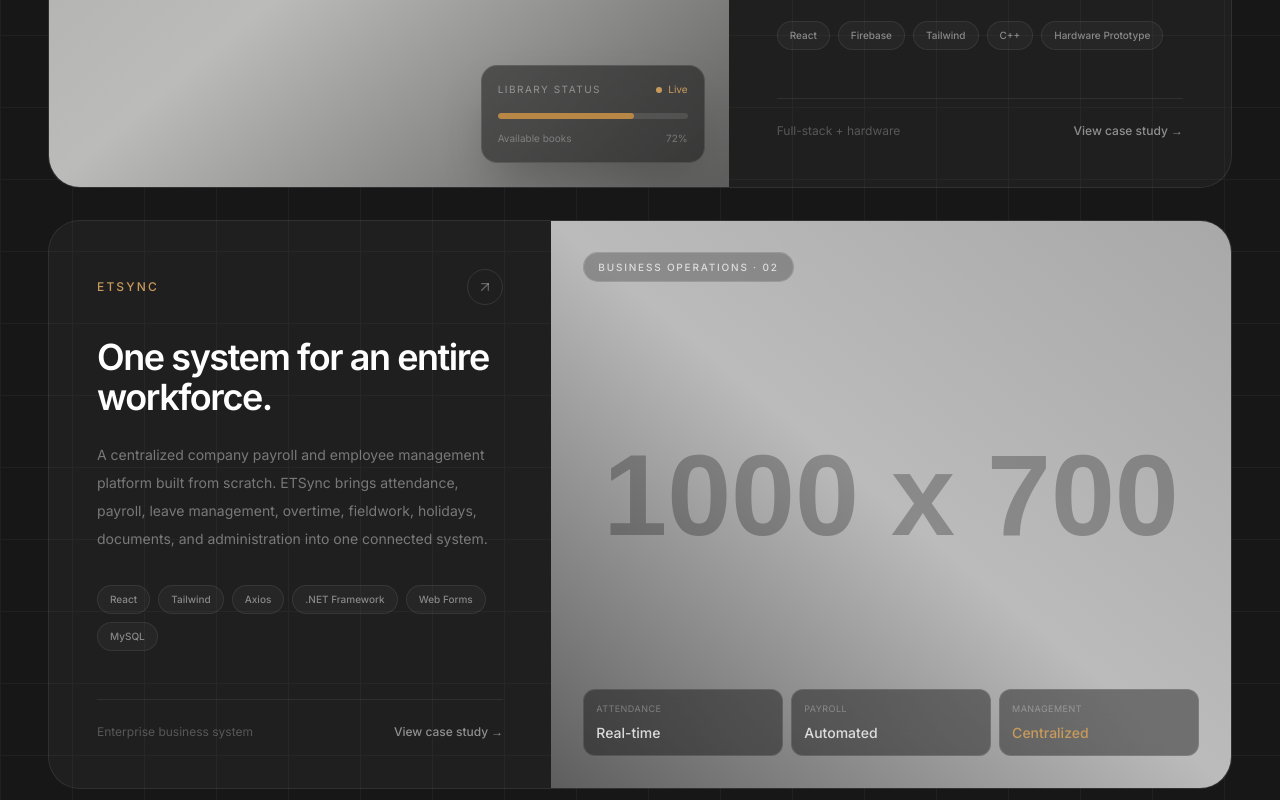
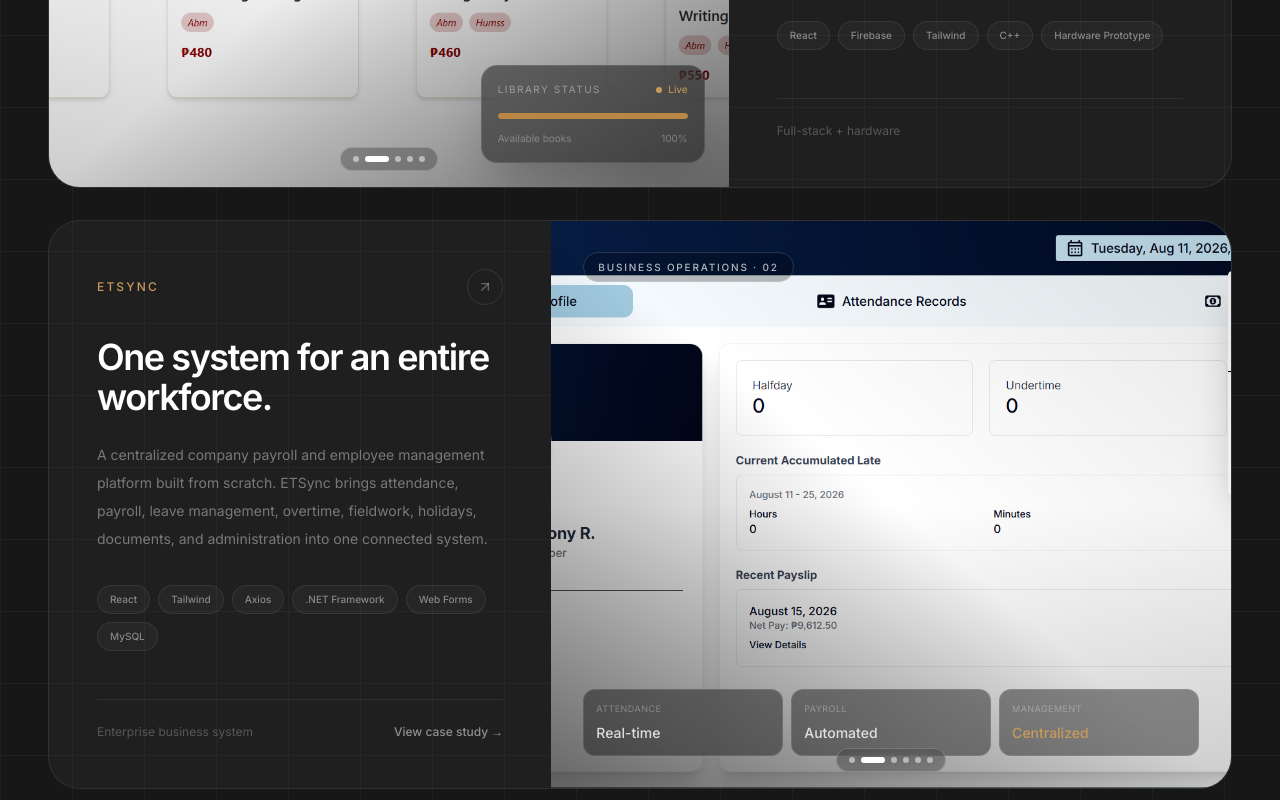
Before and after one commit to advento098/PersonalPortfolio, a React (Vite) app: page / in a window 1280 px wide. Shown: the part 6240-7040 px from the top of the page. Built offline with nearby package versions, Linux system fonts and the light colour scheme.

Commit message:
Feat: Project image carousel component

```diff
--- /dev/null
+++ b/src/components/ProjectCarousel.tsx
@@ -0,0 +1,101 @@
+import { useEffect, useState } from "react";
+import { ChevronLeft, ChevronRight } from "lucide-react";
+
+interface ProjectCarouselProps {
+  images: string[];
+  alt?: string;
+  interval?: number;
+  fit?: "cover" | "contain";
+}
+
+export default function ProjectCarousel({
+  images,
+  alt = "Project screenshot",
+  interval = 5000,
+  fit = "cover",
+}: ProjectCarouselProps) {
+  const [activeIndex, setActiveIndex] = useState(0);
+  const [isPaused, setIsPaused] = useState(false);
+
+  const next = () => {
+    setActiveIndex((current) => (current + 1) % images.length);
+  };
+
+  const previous = () => {
+    setActiveIndex((current) => (current - 1 + images.length) % images.length);
+  };
+
+  useEffect(() => {
+    if (images.length <= 1 || isPaused) return;
+
+    const timer = setInterval(next, interval);
+
+    return () => clearInterval(timer);
+  }, [images.length, interval, isPaused]);
+
+  if (!images.length) return null;
+
+  return (
+    <div
+      className="group relative h-full w-full overflow-hidden"
+      onMouseEnter={() => setIsPaused(true)}
+      onMouseLeave={() => setIsPaused(false)}
+    >
+      {/* Images */}
+      <div className="absolute inset-0">
+        {images.map((image, index) => (
+          <img
+            key={image}
+            src={image}
+            alt={`${alt} ${index + 1}`}
+            className={`absolute inset-0 h-full w-full transition-all duration-700 ease-out ${fit === "cover" ? "object-cover" : "object-contain"} ${
+              index === activeIndex ? "scale-100 opacity-100" : "scale-[1.03] opacity-0"
+            } `}
+          />
+        ))}
+      </div>
+
+      {/* Subtle overlay */}
+      <div className="pointer-events-none absolute inset-0 bg-gradient-to-t from-black/20 via-transparent to-transparent" />
+
+      {images.length > 1 && (
+        <>
+          {/* Previous */}
+          <button
+            type="button"
+            onClick={previous}
+            aria-label="Previous image"
+            className="absolute top-1/2 left-4 z-10 flex h-9 w-9 -translate-y-1/2 items-center justify-center rounded-full border border-white/20 bg-black/30 text-white opacity-0 backdrop-blur-md transition-all duration-300 group-hover:opacity-100 hover:bg-black/50"
+          >
+            <ChevronLeft size={18} strokeWidth={2} />
+          </button>
+
+          {/* Next */}
+          <button
+            type="button"
+            onClick={next}
+            aria-label="Next image"
+            className="absolute top-1/2 right-4 z-10 flex h-9 w-9 -translate-y-1/2 items-center justify-center rounded-full border border-white/20 bg-black/30 text-white opacity-0 backdrop-blur-md transition-all duration-300 group-hover:opacity-100 hover:bg-black/50"
+          >
+            <ChevronRight size={18} strokeWidth={2} />
+          </button>
+
+          {/* Dots */}
+          <div className="absolute bottom-4 left-1/2 z-10 flex -translate-x-1/2 items-center gap-1.5 rounded-full border border-white/20 bg-black/25 px-3 py-2 backdrop-blur-md">
+            {images.map((_, index) => (
+              <button
+                key={index}
+                type="button"
+                aria-label={`Go to image ${index + 1}`}
+                onClick={() => setActiveIndex(index)}
+                className={`h-1.5 rounded-full transition-all duration-300 ${
+                  index === activeIndex ? "w-6 bg-white" : "w-1.5 bg-white/50 hover:bg-white/80"
+                } `}
+              />
+            ))}
+          </div>
+        </>
+      )}
+    </div>
+  );
+}
--- a/src/components/Projects.tsx
+++ b/src/components/Projects.tsx
@@ -1,8 +1,24 @@
 import { motion } from "framer-motion";
 import { ArrowUpRight } from "lucide-react";
 import { ArchitectureLine, ArchitectureNode, MiniArchitectureNode } from "./Architectures";
+import Bedan1 from "../assets/images/bedan-1.png";
+import Bedan2 from "../assets/images/bedan-2.png";
+import Bedan3 from "../assets/images/bedan-proto-1.jpg";
+import Bedan4 from "../assets/images/bedan-proto-2.jpg";
+import Bedan5 from "../assets/images/bedan-proto-3.jpg";
+import Etsync1 from "../assets/images/etsync-1.png";
+import Etsync2 from "../assets/images/etsync-2.png";
+import Etsync3 from "../assets/images/etsync-3.png";
+import Etsync4 from "../assets/images/etsync-4.png";
+import Etsync5 from "../assets/images/etsync-5.png";
+import Etsync6 from "../assets/images/etsync-6.png";
+
+import ProjectCarousel from "./ProjectCarousel";
 
 export default function Projects() {
+  const bedanImages = [Bedan1, Bedan2, Bedan3, Bedan4, Bedan5];
+  const etsyncImages = [Etsync1, Etsync2, Etsync3, Etsync4, Etsync5, Etsync6];
+
   return (
     <section
       id="projects"
@@ -88,12 +104,9 @@ export default function Projects() {
           <div className="grid overflow-hidden rounded-4xl border border-white/8 bg-white/[0.035] lg:grid-cols-[1.15fr_0.85fr]">
             {/* Visual */}
             <div className="relative min-h-105 overflow-hidden bg-[#24211D] sm:min-h-130">
-              {/* Placeholder */}
-              <img
-                src="https://placehold.co/1000x700/24211D/F4EFE7?text=BedanShelf"
-                alt="BedanShelf library system"
-                className="absolute inset-0 h-full w-full object-cover opacity-90 transition-transform duration-1000 ease-out group-hover:scale-[1.035]"
-              />
+              <div className="absolute inset-0">
+                <ProjectCarousel images={bedanImages} alt="BedanShelf" interval={3500} />
+              </div>
 
               {/* Overlay */}
               <div className="absolute inset-0 bg-linear-to-br from-black/10 via-transparent to-black/50" />
@@ -119,12 +132,12 @@ export default function Projects() {
                 </div>
 
                 <div className="mt-4 h-1.5 overflow-hidden rounded-full bg-white/10">
-                  <div className="h-full w-[72%] rounded-full bg-[#B88746]" />
+                  <div className="h-full w-full rounded-full bg-[#B88746]" />
                 </div>
 
                 <div className="mt-3 flex justify-between text-[10px] text-white/30">
                   <span>Available books</span>
-                  <span>72%</span>
+                  <span>100%</span>
                 </div>
               </div>
             </div>
@@ -167,10 +180,6 @@ export default function Projects() {
               <div className="mt-12 border-t border-white/[0.07] pt-6">
                 <div className="flex items-center justify-between">
                   <span className="text-xs text-white/25">Full-stack + hardware</span>
-
-                  <span className="text-xs font-medium text-white/50 transition-colors group-hover:text-[#C79A5B]">
-                    View case study →
-                  </span>
                 </div>
               </div>
             </div>
@@ -241,11 +250,9 @@ export default function Projects() {
 
             {/* Visual */}
             <div className="relative order-1 min-h-105 overflow-hidden bg-[#22201E] sm:min-h-130 lg:order-2">
-              <img
-                src="https://placehold.co/1000x700/22201E/F4EFE7?text=ETSync+Dashboard"
-                alt="ETSync payroll management system"
-                className="absolute inset-0 h-full w-full object-cover opacity-90 transition-transform duration-1000 ease-out group-hover:scale-[1.035]"
-              />
+              <div className="absolute inset-0">
+                <ProjectCarousel images={etsyncImages} alt="Etsync" interval={3500} />
+              </div>
 
               <div className="absolute inset-0 bg-linear-to-bl from-black/10 via-transparent to-black/50" />
 
```
